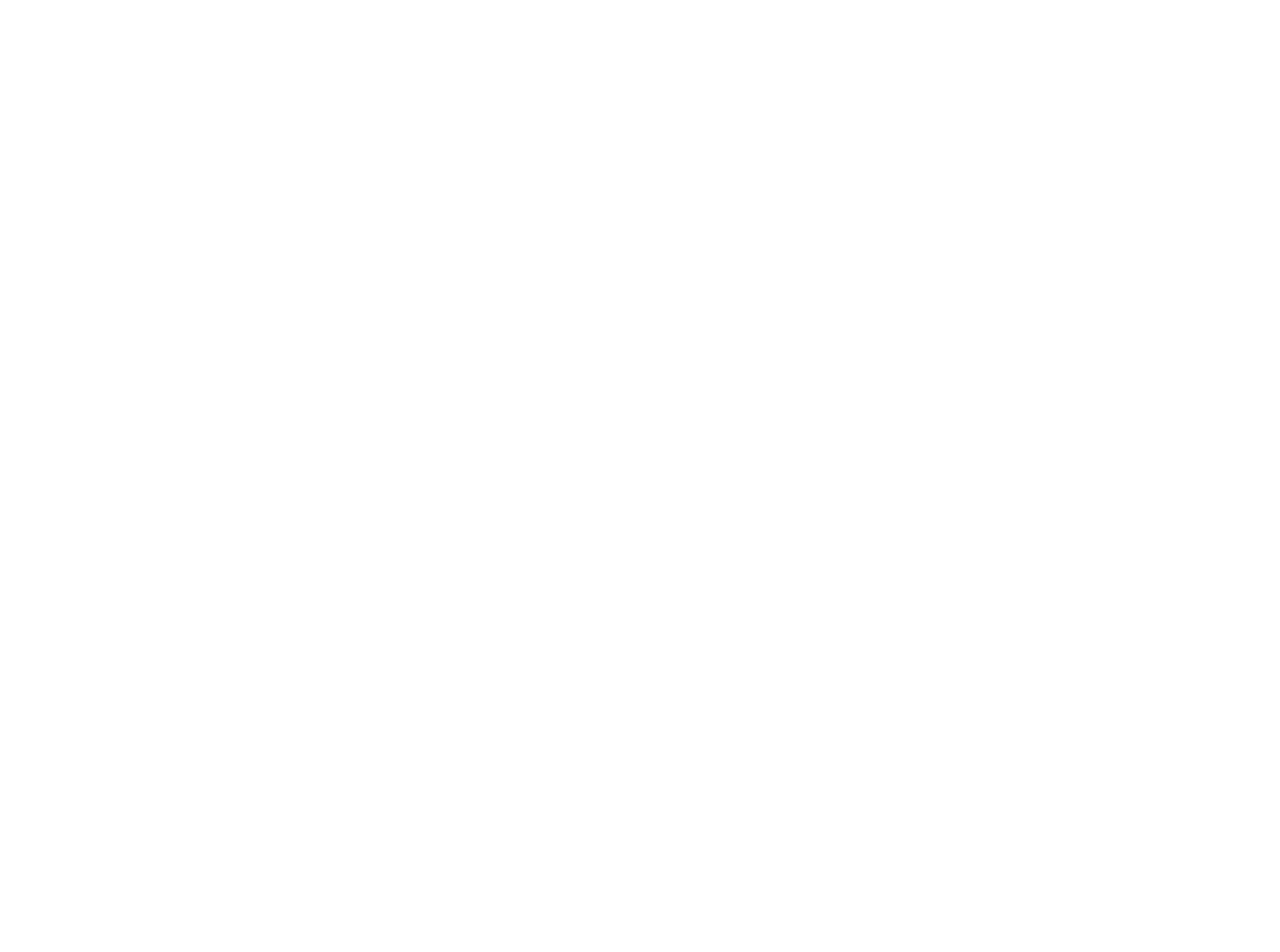
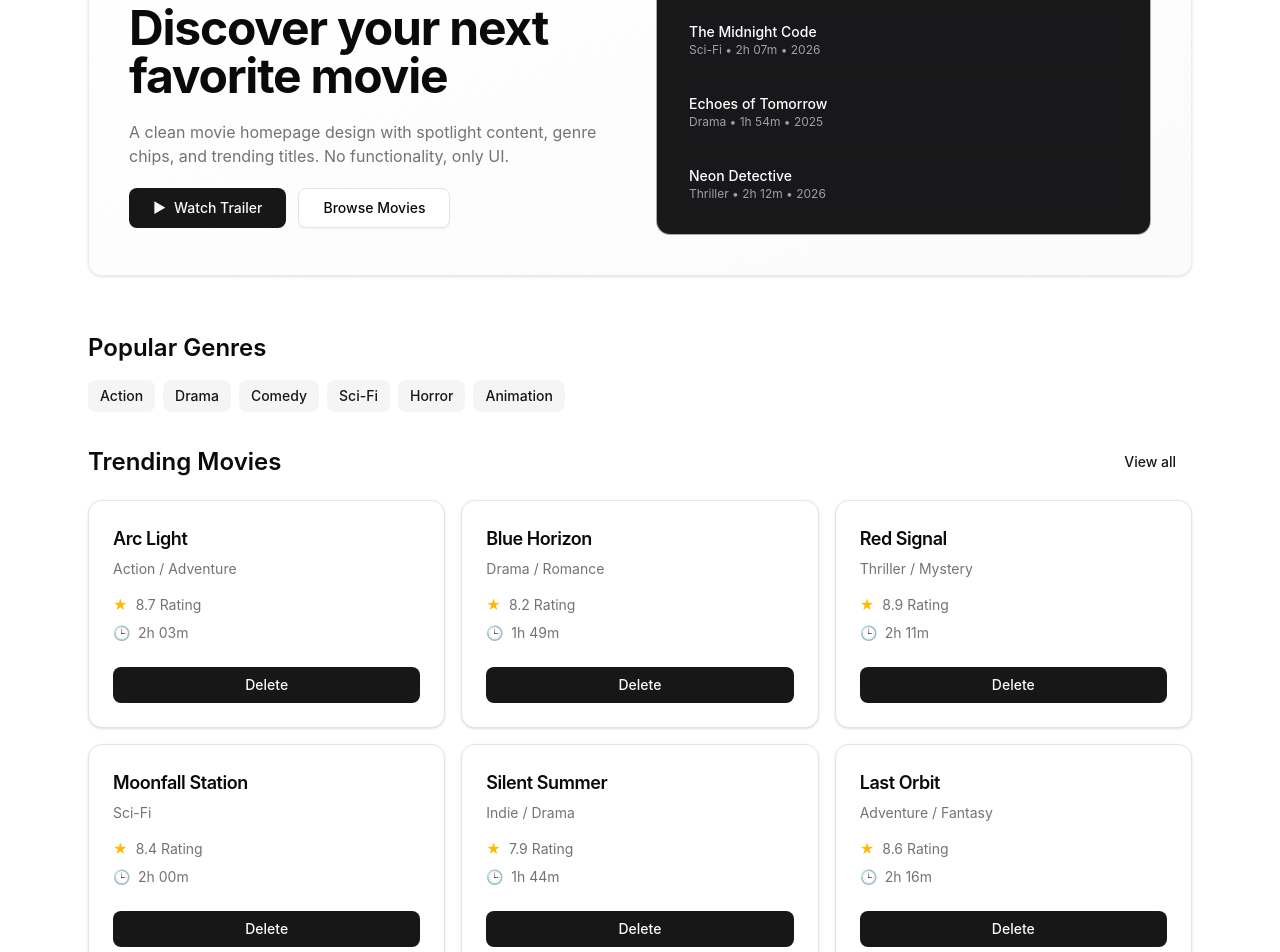
Before and after one commit to shifu5142/SV-Test, a React (Vite) app: page / in a window 1280 px wide. Shown: the part 140-1092 px from the top of the page. Before the commit the page ends 800 px from the top, so only its background shows below. Built offline with nearby package versions, Linux system fonts and the light colour scheme.

Commit message:
added design home page

```diff
--- a/package.json
+++ b/package.json
@@ -20,7 +20,7 @@
     "react": "^19.2.0",
     "react-dom": "^19.2.0",
     "react-hook-form": "^7.71.2",
-    "react-router-dom": "^7.13.0",
+    "react-router-dom": "^7.15.0",
     "tailwind-merge": "^3.5.0",
     "tailwindcss": "^4.2.0",
     "zod": "^4.3.6"
--- a/src/App.tsx
+++ b/src/App.tsx
@@ -1,3 +1,5 @@
+import { BrowserRouter, Routes, Route } from "react-router-dom";
+import Home from "./components/ui/home";
 function App() {
   // Strip trailing slashes so we never get "//"
   const BACKEND_URL = (
@@ -13,6 +15,11 @@
 
   return (
     <>
+      <BrowserRouter>
+        <Routes>
+          <Route path="/" element={<Home />} />
+        </Routes>
+      </BrowserRouter>
       <h1>hello</h1>
     </>
   );
--- /dev/null
+++ b/src/components/ui/home.tsx
@@ -0,0 +1,231 @@
+import { Button } from "@/components/ui/button";
+import {
+  Card,
+  CardContent,
+  CardDescription,
+  CardFooter,
+  CardHeader,
+  CardTitle,
+} from "@/components/ui/card";
+
+function Home() {
+  return (
+    <main className="min-h-screen bg-background text-foreground">
+      <section className="mx-auto max-w-6xl px-4 py-10 md:px-6 md:py-14">
+        <Card className="overflow-hidden border-border/70 bg-gradient-to-br from-card to-muted/40">
+          <CardContent className="grid gap-8 p-6 md:grid-cols-2 md:p-10">
+            <div className="space-y-5">
+              <div className="inline-flex items-center gap-2 rounded-full border border-border/60 bg-background/70 px-3 py-1 text-xs text-muted-foreground">
+                <span aria-hidden="true">🎬</span>
+                MovieVerse
+              </div>
+              <h1 className="text-3xl font-bold tracking-tight md:text-5xl">
+                Discover your next favorite movie
+              </h1>
+              <p className="max-w-xl text-sm text-muted-foreground md:text-base">
+                A clean movie homepage design with spotlight content, genre
+                chips, and trending titles. No functionality, only UI.
+              </p>
+              <div className="flex flex-wrap gap-3">
+                <Button size="lg">
+                  <span aria-hidden="true">▶</span>
+                  Watch Trailer
+                </Button>
+                <Button size="lg" variant="outline">
+                  Browse Movies
+                </Button>
+              </div>
+            </div>
+
+            <div className="rounded-xl border border-border/70 bg-black/90 p-5">
+              <p className="mb-4 text-xs uppercase tracking-wide text-zinc-400">
+                Now Showing
+              </p>
+              <div className="space-y-3">
+                <div className="rounded-lg bg-zinc-900 p-3">
+                  <p className="text-sm font-medium text-white">
+                    The Midnight Code
+                  </p>
+                  <p className="text-xs text-zinc-400">
+                    Sci-Fi • 2h 07m • 2026
+                  </p>
+                </div>
+                <div className="rounded-lg bg-zinc-900 p-3">
+                  <p className="text-sm font-medium text-white">
+                    Echoes of Tomorrow
+                  </p>
+                  <p className="text-xs text-zinc-400">Drama • 1h 54m • 2025</p>
+                </div>
+                <div className="rounded-lg bg-zinc-900 p-3">
+                  <p className="text-sm font-medium text-white">
+                    Neon Detective
+                  </p>
+                  <p className="text-xs text-zinc-400">
+                    Thriller • 2h 12m • 2026
+                  </p>
+                </div>
+              </div>
+            </div>
+          </CardContent>
+        </Card>
+      </section>
+
+      <section className="mx-auto max-w-6xl px-4 pb-8 md:px-6">
+        <div className="mb-4 flex items-center justify-between">
+          <h2 className="text-xl font-semibold md:text-2xl">Popular Genres</h2>
+        </div>
+        <div className="flex flex-wrap gap-2">
+          <Button variant="secondary" size="sm">
+            Action
+          </Button>
+          <Button variant="secondary" size="sm">
+            Drama
+          </Button>
+          <Button variant="secondary" size="sm">
+            Comedy
+          </Button>
+          <Button variant="secondary" size="sm">
+            Sci-Fi
+          </Button>
+          <Button variant="secondary" size="sm">
+            Horror
+          </Button>
+          <Button variant="secondary" size="sm">
+            Animation
+          </Button>
+        </div>
+      </section>
+
+      <section className="mx-auto max-w-6xl px-4 pb-14 md:px-6">
+        <div className="mb-5 flex items-center justify-between">
+          <h2 className="text-xl font-semibold md:text-2xl">Trending Movies</h2>
+          <Button variant="link">View all</Button>
+        </div>
+
+        <div className="grid gap-4 sm:grid-cols-2 lg:grid-cols-3">
+          <Card>
+            <CardHeader>
+              <CardTitle>Arc Light</CardTitle>
+              <CardDescription>Action / Adventure</CardDescription>
+            </CardHeader>
+            <CardContent className="space-y-2">
+              <div className="flex items-center gap-2 text-sm text-muted-foreground">
+                <span aria-hidden="true" className="text-amber-400">★</span>
+                8.7 Rating
+              </div>
+              <div className="flex items-center gap-2 text-sm text-muted-foreground">
+                <span aria-hidden="true">🕒</span>
+                2h 03m
+              </div>
+            </CardContent>
+            <CardFooter>
+              <Button className="w-full">Delete</Button>
+            </CardFooter>
+          </Card>
+
+          <Card>
+            <CardHeader>
+              <CardTitle>Blue Horizon</CardTitle>
+              <CardDescription>Drama / Romance</CardDescription>
+            </CardHeader>
+            <CardContent className="space-y-2">
+              <div className="flex items-center gap-2 text-sm text-muted-foreground">
+                <span aria-hidden="true" className="text-amber-400">★</span>
+                8.2 Rating
+              </div>
+              <div className="flex items-center gap-2 text-sm text-muted-foreground">
+                <span aria-hidden="true">🕒</span>
+                1h 49m
+              </div>
+            </CardContent>
+            <CardFooter>
+              <Button className="w-full">Delete</Button>
+            </CardFooter>
+          </Card>
+
+          <Card>
+            <CardHeader>
+              <CardTitle>Red Signal</CardTitle>
+              <CardDescription>Thriller / Mystery</CardDescription>
+            </CardHeader>
+            <CardContent className="space-y-2">
+              <div className="flex items-center gap-2 text-sm text-muted-foreground">
+                <span aria-hidden="true" className="text-amber-400">★</span>
+                8.9 Rating
+              </div>
+              <div className="flex items-center gap-2 text-sm text-muted-foreground">
+                <span aria-hidden="true">🕒</span>
+                2h 11m
+              </div>
+            </CardContent>
+            <CardFooter>
+              <Button className="w-full">Delete</Button>
+            </CardFooter>
+          </Card>
+
+          <Card>
+            <CardHeader>
+              <CardTitle>Moonfall Station</CardTitle>
+              <CardDescription>Sci-Fi</CardDescription>
+            </CardHeader>
+            <CardContent className="space-y-2">
+              <div className="flex items-center gap-2 text-sm text-muted-foreground">
+                <span aria-hidden="true" className="text-amber-400">★</span>
+                8.4 Rating
+              </div>
+              <div className="flex items-center gap-2 text-sm text-muted-foreground">
+                <span aria-hidden="true">🕒</span>
+                2h 00m
+              </div>
+            </CardContent>
+            <CardFooter>
+              <Button className="w-full">Delete</Button>
+            </CardFooter>
+          </Card>
+
+          <Card>
+            <CardHeader>
+              <CardTitle>Silent Summer</CardTitle>
+              <CardDescription>Indie / Drama</CardDescription>
+            </CardHeader>
+            <CardContent className="space-y-2">
+              <div className="flex items-center gap-2 text-sm text-muted-foreground">
+                <span aria-hidden="true" className="text-amber-400">★</span>
+                7.9 Rating
+              </div>
+              <div className="flex items-center gap-2 text-sm text-muted-foreground">
+                <span aria-hidden="true">🕒</span>
+                1h 44m
+              </div>
+            </CardContent>
+            <CardFooter>
+              <Button className="w-full">Delete</Button>
+            </CardFooter>
+          </Card>
+
+          <Card>
+            <CardHeader>
+              <CardTitle>Last Orbit</CardTitle>
+              <CardDescription>Adventure / Fantasy</CardDescription>
+            </CardHeader>
+            <CardContent className="space-y-2">
+              <div className="flex items-center gap-2 text-sm text-muted-foreground">
+                <span aria-hidden="true" className="text-amber-400">★</span>
+                8.6 Rating
+              </div>
+              <div className="flex items-center gap-2 text-sm text-muted-foreground">
+                <span aria-hidden="true">🕒</span>
+                2h 16m
+              </div>
+            </CardContent>
+            <CardFooter>
+              <Button className="w-full">Delete</Button>
+            </CardFooter>
+          </Card>
+        </div>
+      </section>
+    </main>
+  );
+}
+
+export default Home;
```
Also changed, not shown: 1 other file (tests, documents, lock files or other folders).
